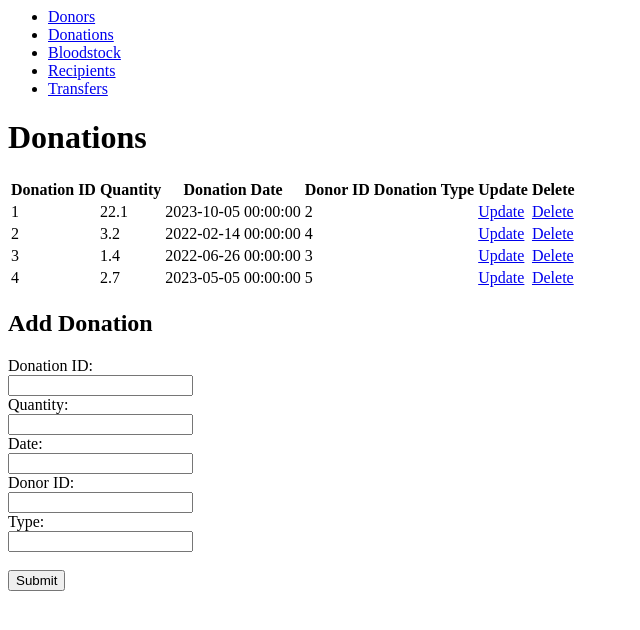
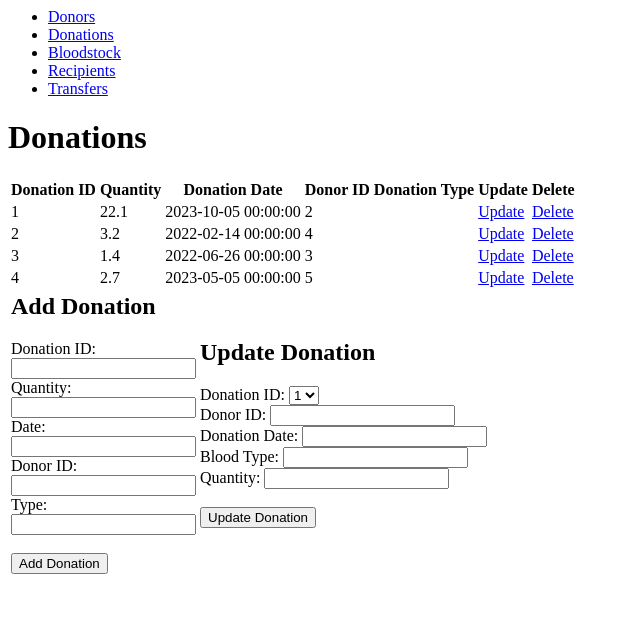
Before and after one commit to singeltary/cs340_f, a Flask app: page /donations in a window 1280 px wide. Shown: the top 630 px of the page, without its empty margins (0-640 px from the left). Run offline with Flask 3, Linux system fonts and the light colour scheme; data comes from the database, SQL or seed files in the repository; data that the repository does not hold is empty; some libraries are stand-ins or nearby versions.

Commit message:
Update donations.j2

```diff
--- a/templates/donations.j2
+++ b/templates/donations.j2
@@ -33,7 +33,9 @@
         </tr>
         {% endfor %}
     </table>
-
+	<table>
+		<tr>
+			<td>
 				<h2>Add Donation</h2>
 				<form action="add_donation" method="POST">
 					<label for="donationID">Donation ID:</label><br>
@@ -46,7 +48,40 @@
 					<input type="text" id="donorID" name="donorID"><br>
 					<label for="type">Type:</label><br>
 					<input type="text" id="type" name="type"><br><br>
-        <input type="submit" value="Submit">
+					<input type="submit" value="Add Donation">
 				</form>
+			</td>
+			<td>
+				<h2>Update Donation</h2>
+				<form>
+					<script type="text/javascript">
+						function getID(selID){
+							donation_sel = selID.value;
+						window.location.replace('/update_donor/'+ donation_sel);
+						}
+					</script>
+					<label for="donationID">Donation ID:</label>
+					<select id="donationID_select" onChange="getID(this)">
+						{% for donation in donations %}
+						<option value="{{donation.donationdID}}">{{donation.donationID}}</option>
+						{% endfor %}
+					</select>
+					<br>
+					<label for="donorID">Donor ID:</label>
+					<input type="text" id="donorID" name="donorID"><br>
 
+					<label for="donationDate">Donation Date:</label>
+					<input type="text" id="donationDate" name="donationDate" value=""><br>
+
+					<label for="bloodType">Blood Type:</label>
+					<input type="text" id="bloodType" name="bloodType" required value=""><br>
+
+					<label for="quantity">Quantity:</label>
+					<input type="text" id="quantity" name="quantity" required value=""><br><br>
+
+					<button type="submit">Update Donation</button>
+				</form>
+			</td>
+		</tr>
+	</table>
 </body>
```
Lines whose indentation alone changed are shown as unchanged.
